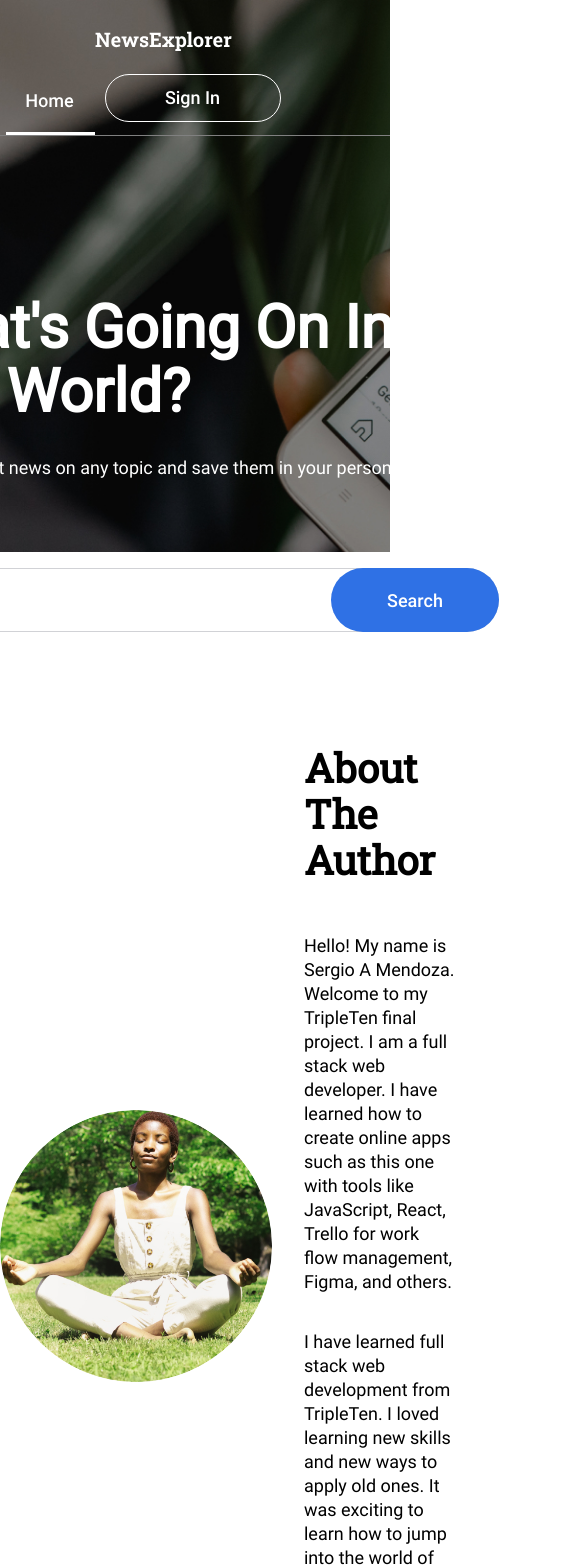
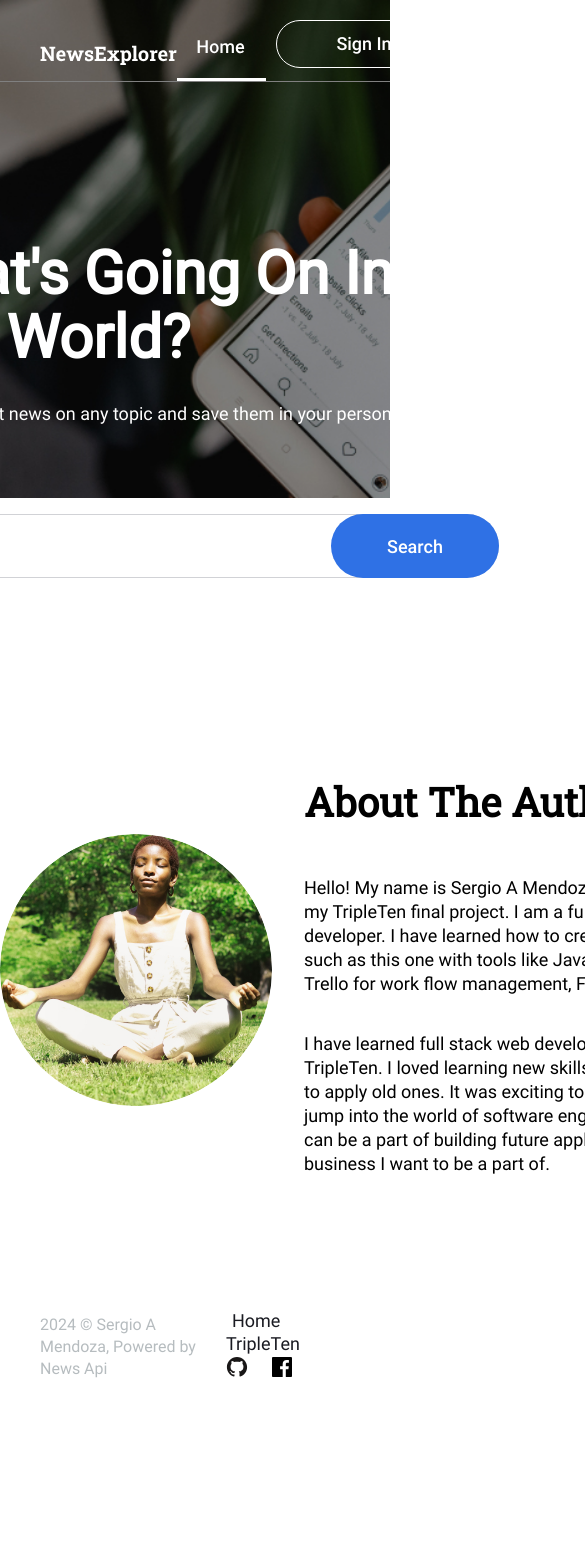
Before and after one commit to MrSurge87/Final_Project-Frontend, a React (Create React App) app: page / in a window 390 px wide. Shown: the top 1568 px of the page, 585 px wide, since content can reach past the window. After the commit the page ends 1406 px from the top, so only its background shows below. Built offline with nearby package versions, Linux system fonts and the light colour scheme.

Commit message:
updated header for tablet resolution

```diff
--- a/src/components/About/About.css
+++ b/src/components/About/About.css
@@ -48,9 +48,14 @@
 
 @media screen and (max-width: 770px) {
 
+  .signIn__button {
+    margin-right: 40px;
+  }
+
   .about__container {
     margin-left: auto;
     margin-right: auto;
+    align-items: center;
   }
 
   .about__image {
@@ -62,14 +67,37 @@
   .about__text {
     margin: 0;
     width: 424px;
-
   }
 
 }
 
-@media screen and (max-width: 440px) {
+@media screen and (max-width: 320px) {
+  .about {
+    display: block;
+  }
+
+  .about__container {
+    flex-direction: column;
+
+  }
+
   .about__image {
-    max-width: calc(100% - 10%);
-    max-height: calc(100% - 10%);
+    width: 272px;
+    height: 272px;
+    margin: 32px auto 24px auto;
+  }
+
+  .about__text {
+    width: 288px;
+  }
+
+  .about__text-author {
+    font-size: 30px;
+    line-height: 40px;
+    margin: auto;
+  }
+
+  .about__text-description {
+    margin: auto;
   }
 }
--- a/src/components/App/App.css
+++ b/src/components/App/App.css
@@ -11,3 +11,9 @@
   min-height: 50vh;
   width: 100%;
 }
+
+@media screen and (max-width: 770px) {
+  .Search {
+    background-image: url(../../images/background-tablet.jpg);
+  }
+}
--- a/src/components/Footer/Footer.css
+++ b/src/components/Footer/Footer.css
@@ -10,6 +10,9 @@
     margin-left: 104px;
     margin-bottom: 26px;
     color: rgba(182, 188, 191, 1);
+    font-family: "Roboto400";
+    font-size: 16px;
+    line-height: 22px;
 }
 
 .footer__links {
@@ -73,17 +76,21 @@
     src: local("Roboto400"), url(../../vendor/Fonts/roboto-400-regular.woff);
 }
 
-@media screen and (max-width: 410px) {
+@media screen and (max-width: 770px) {
     .footer {
-        flex-direction: column;
+        align-items: center;
     }
 
     .footer__text {
-        margin-left: 0;
+        margin-left: 40px;
     }
 
     .footer__links {
-        margin-right: 0;
-        margin-bottom: 15px;
+        margin-right:20px;
+
     }
 }
+
+@media screen and (max-width: 320px) {
+
+}
--- a/src/components/Header/Header.css
+++ b/src/components/Header/Header.css
@@ -23,8 +23,6 @@
   align-items: center;
 }
 
-
-
 .home__button {
   background: none;
   color: white;
@@ -33,7 +31,7 @@
   padding: 20px 20px 20px 20px;
   margin-right: 10px;
   font-family: "Roboto400", sans-serif;
-  border-bottom: 1px solid rgba(255,255,255,1);
+  border-bottom: 1px solid rgba(255, 255, 255, 1);
   border-width: medium;
 }
 
@@ -108,11 +106,10 @@
   font-size: 18px;
   line-height: 24px;
   margin-left: 76px;
-  border-bottom: 1px solid rgba(26,27,34,1);
+  border-bottom: 1px solid rgba(26, 27, 34, 1);
   border-width: medium;
   padding: 20px 20px 20px 20px;
 }
-
 
 .profile__rectangle {
   height: 50px;
@@ -145,13 +142,14 @@
   src: local("Roboto700"), url(../../vendor/Fonts/roboto-700.woff);
 }
 
-@media screen and (max-width: 700px) {
+@media screen and (max-width: 770px) {
   .header__title {
     font-size: 30px;
+    margin-left: 40px;
   }
 }
 
-@media screen and (max-width: 550px) {
+@media screen and (max-width: 320px) {
   .header {
     flex-direction: column;
     margin: 0;
@@ -169,6 +167,4 @@
     margin-left: 0px;
     margin-right: 0px;
   }
-
-
 }
```
Also changed, not shown: src/images/background-tablet.jpg (added).
